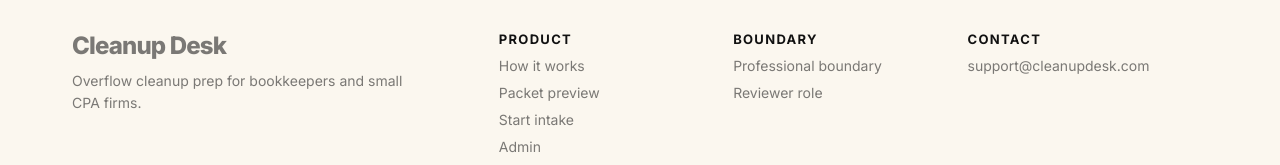
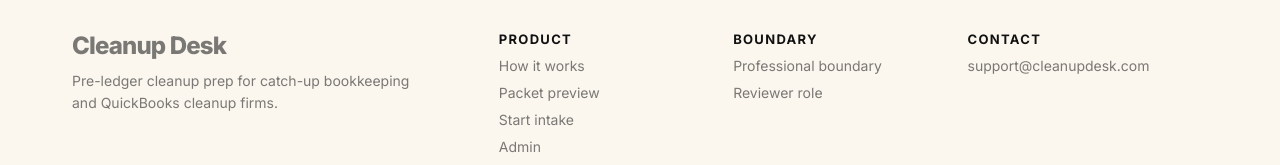
Before and after one commit to pissclams1/Pissclams, a Next.js app: page / in a window 1280 px wide. Shown: the part 3819-3984 px from the top of the page. Built offline with nearby package versions, Linux system fonts and the light colour scheme.

Commit message:
Update metadata for pre-ledger positioning

```diff
--- a/app/layout.tsx
+++ b/app/layout.tsx
@@ -4,8 +4,8 @@
 import "./globals.css";
 
 export const metadata: Metadata = {
-  title: "Cleanup Desk — Overflow cleanup prep for bookkeepers",
-  description: "Cleanup Desk turns messy client files into review-ready packets for overloaded bookkeepers and small CPA firms."
+  title: "Cleanup Desk — Pre-ledger cleanup prep",
+  description: "Cleanup Desk turns raw client records into review-ready cleanup packets for catch-up bookkeeping firms before QBO or Xero setup."
 };
 
 export default function RootLayout({ children }: { children: React.ReactNode }) {
@@ -31,7 +31,7 @@
         {children}
         <footer className="footer">
           <div className="wrap footerGrid">
-            <div><Link href="/" className="brand">Cleanup Desk</Link><p>Overflow cleanup prep for bookkeepers and small CPA firms.</p></div>
+            <div><Link href="/" className="brand">Cleanup Desk</Link><p>Pre-ledger cleanup prep for catch-up bookkeeping and QuickBooks cleanup firms.</p></div>
             <div><strong>Product</strong><Link href="/#how">How it works</Link><Link href="/packet-preview">Packet preview</Link><Link href="/intake">Start intake</Link><Link href="/cleanup-admin">Admin</Link></div>
             <div><strong>Boundary</strong><Link href="/cleanup-boundary">Professional boundary</Link><Link href="/reviewer">Reviewer role</Link></div>
             <div><strong>Contact</strong><a href="mailto:support@cleanupdesk.com">support@cleanupdesk.com</a></div>
```
